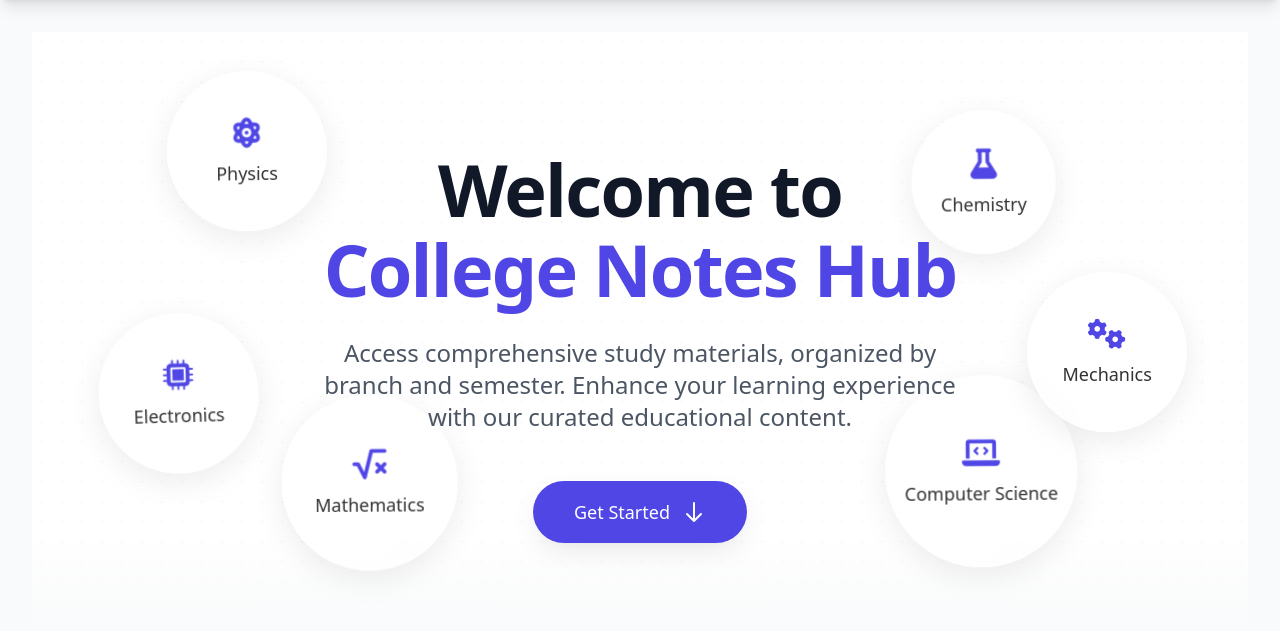
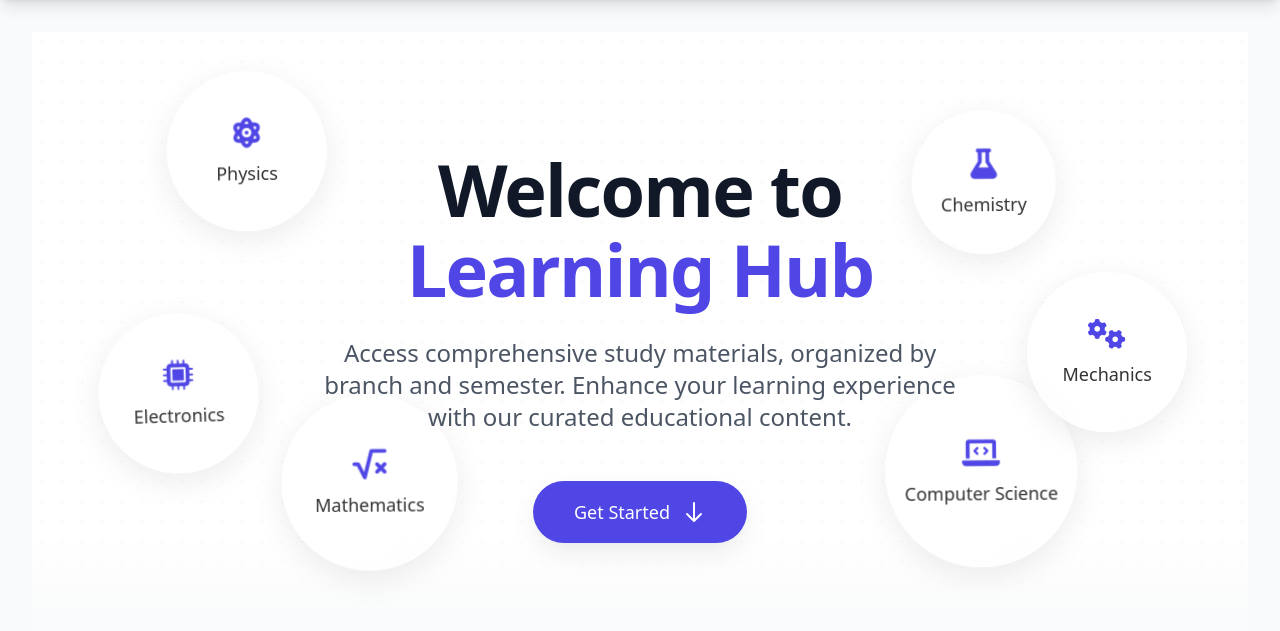
Before and after one commit to ish260305/LMS, a Flask app: page / in a window 1280 px wide. Shown: the part 80-711 px from the top of the page. Run offline with Flask 2, Linux system fonts and the light colour scheme; some libraries are stand-ins or nearby versions.

Commit message:
Update index.html

```diff
--- a/templates/index.html
+++ b/templates/index.html
@@ -51,7 +51,7 @@
             <h1 class="text-4xl tracking-tight font-extrabold text-gray-900 sm:text-5xl md:text-6xl lg:text-7xl mb-6 md:mb-8">
                 <span class="block">Welcome to</span>
                 <span class="block text-primary mt-2">
-                    College Notes Hub
+                    Learning Hub
                 </span>
             </h1>
             <p class="mt-4 md:mt-6 text-base md:text-lg lg:text-xl xl:text-2xl text-gray-600 max-w-2xl mx-auto">
```
